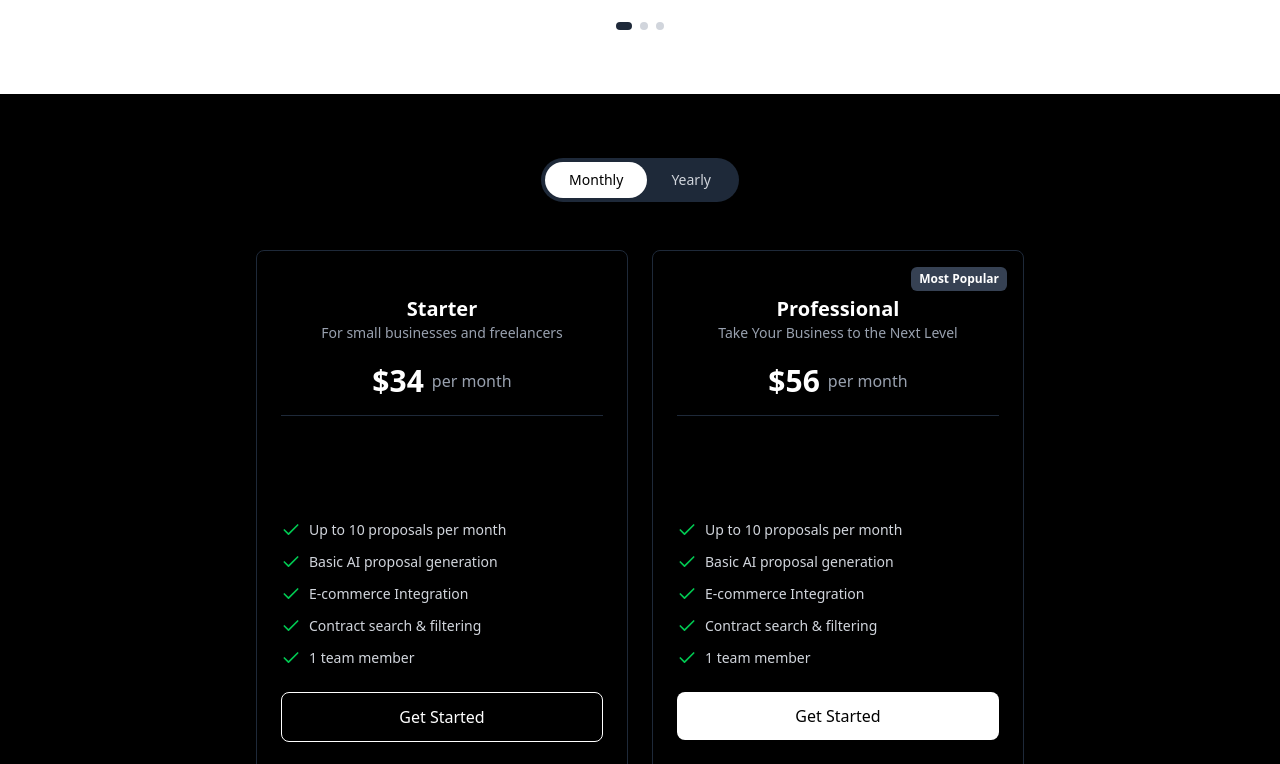
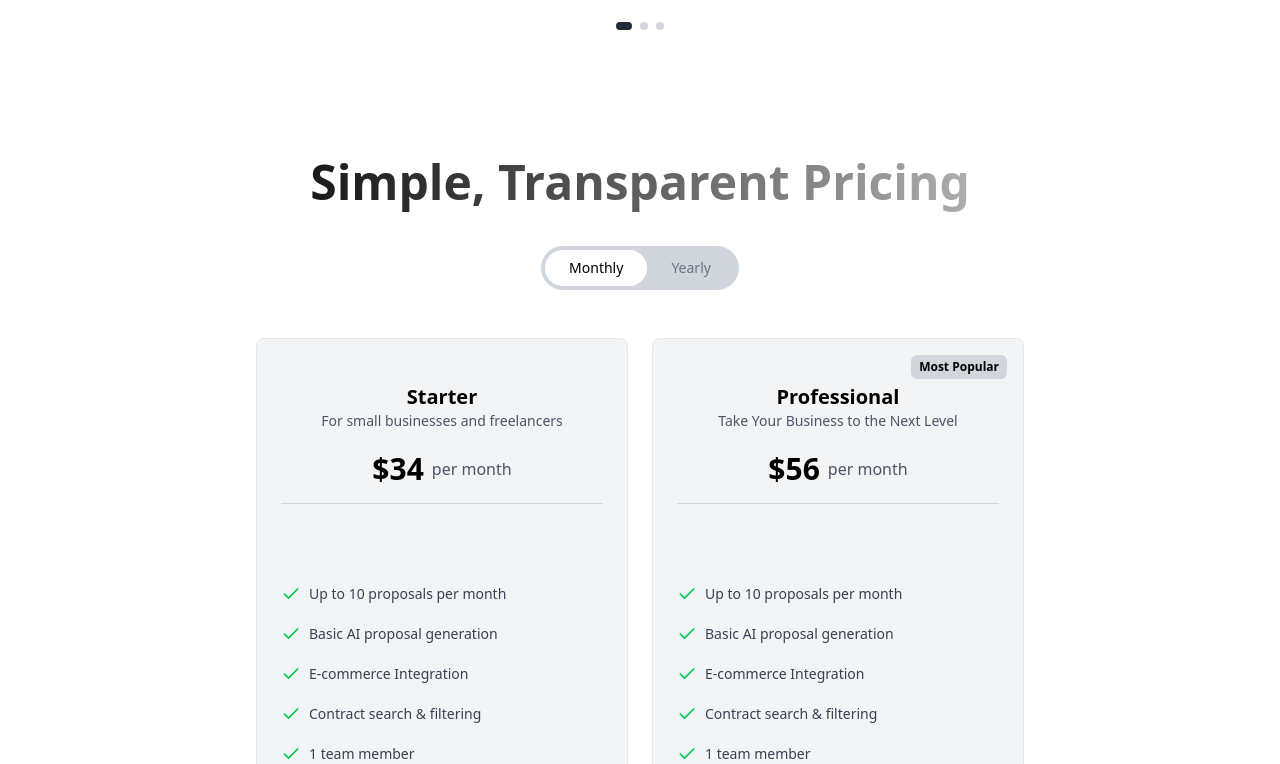
Before and after one commit to MohammedRasif/Zoomyteck, a React (Vite) app: page / in a window 1280 px wide. Shown: the part 3056-3820 px from the top of the page. Built offline with nearby package versions, Linux system fonts and the light colour scheme.

Commit message:
create payment section

```diff
--- a/src/component/Pages/PaymentCart.jsx
+++ b/src/component/Pages/PaymentCart.jsx
@@ -94,20 +94,27 @@ const Pricing = () => {
   }
 
   return (
-    <div className="w-full bg-black text-white py-16 px-4 sm:px-6 md:px-8 lg:px-10">
+    <div className={`w-full py-16 px-4 sm:px-6 md:px-8 lg:px-10 transition-colors duration-300 ${darkMode ? "bg-black text-white" : "  text-black"}`}>
+      <h1
+        className={`text-2xl sm:text-3xl md:text-4xl lg:text-5xl text-center bg-gradient-to-r ${darkMode ? "from-white to-gray-500" : "from-black to-gray-100"
+          } text-transparent bg-clip-text font-bold pb-4 sm:pb-6 md:pb-8 lg:pb-10`}
+      >
+        Simple, Transparent Pricing
+      </h1>
+
       <div className="max-w-4xl mx-auto">
         {/* Toggle Button */}
         <div className="flex justify-center mb-12">
-          <div className="bg-gray-800 p-1 rounded-full inline-flex">
+          <div className={`p-1 rounded-full inline-flex  ${darkMode ? "bg-zinc-900" : "bg-gray-300"}`}>
             <button
               onClick={() => setBillingCycle("monthly")}
-              className={`px-6 py-2 rounded-full text-sm font-medium transition-colors duration-200 ${billingCycle === "monthly" ? "bg-white text-black" : "text-gray-300"}`}
+              className={`px-6 py-2 rounded-full text-sm font-medium cursor-pointer  transition-colors duration-200 ${billingCycle === "monthly" ? "bg-white text-black" : "text-gray-500"}`}
             >
               Monthly
             </button>
             <button
               onClick={() => setBillingCycle("yearly")}
-              className={`px-6 py-2 rounded-full text-sm font-medium transition-colors duration-200 ${billingCycle === "yearly" ? "bg-white text-black" : "text-gray-300"}`}
+              className={`px-6 py-2 rounded-full text-sm font-medium cursor-pointer transition-colors duration-200 ${billingCycle === "yearly" ? "bg-white text-black" : "text-gray-500"}`}
             >
               Yearly
             </button>
@@ -128,40 +135,41 @@ const Pricing = () => {
               <motion.div
                 key={`${plan.name}-${index}`}
                 variants={cardVariants}
-                className="border border-gray-800 rounded-lg overflow-hidden h-[550px] transform transition-transform duration-200 hover:scale-105"
+                className={`border rounded-lg overflow-hidden h-[550px] transition-transform duration-200 hover:scale-105 ${darkMode ? "border-gray-800 bg-zinc-900" : "border-gray-200 bg-gray-100"}`}
               >
                 {/* Card Header */}
                 <div className="p-6 relative">
                   {plan.popular && (
-                    <div className="absolute top-4 right-4 bg-gray-700 text-xs font-semibold px-2 py-1 rounded-md">
+                    <div className={`absolute top-4 right-4 text-xs font-semibold px-2 py-1 rounded-md ${darkMode ? "bg-gray-700" : "bg-gray-300"}`}>
                       Most Popular
                     </div>
                   )}
                   <h3 className="text-xl font-bold text-center lg:mt-5">{plan.name}</h3>
-                  <p className="text-gray-400 text-sm text-center mb-4">{plan.description}</p>
+                  <p className={`text-sm text-center mb-4 ${darkMode ? "text-gray-400" : "text-gray-600"}`}>{plan.description}</p>
                   <div className="flex items-center justify-center lg:mt-5">
                     <span className="text-3xl font-bold">${plan.price}</span>
-                    <span className="text-gray-400 ml-2">per {billingCycle === "monthly" ? "month" : "year"}</span>
+                    <span className={`ml-2 ${darkMode ? "text-gray-400" : "text-gray-600"}`}>per {billingCycle === "monthly" ? "month" : "year"}</span>
                   </div>
-                  <div className="border-t border-gray-800 my-4"></div>
+                  <div className={`border-t my-4 ${darkMode ? "border-gray-800" : "border-gray-300"}`}></div>
                 </div>
 
                 {/* Features List */}
-                <div className="px-6 pb-6 lg:mt-16">
-                  <ul className="space-y-3">
+                <div className="px-6 pb-6 lg:mt-10">
+                  <ul className="space-y-5">
                     {plan.features.map((feature, idx) => (
                       <li key={idx} className="flex items-center">
                         <Check className="h-5 w-5 text-green-500 mr-2 flex-shrink-0" />
-                        <span className="text-sm text-gray-300">{feature}</span>
+                        <span className={`text-sm ${darkMode ? "text-gray-300" : "text-gray-700"}`}>{feature}</span>
                       </li>
                     ))}
                   </ul>
                 </div>
 
+
                 {/* CTA Button */}
-                <div className="px-6 pb-6">
+                <div className="px-6 pb-6 pt-5">
                   <button
-                    className={`w-full py-3 px-4 rounded-lg font-medium transition-transform duration-200 transform hover:scale-105 ${plan.popular ? "bg-white text-black hover:bg-gray-200" : "border border-white text-white hover:bg-gray-800"}`}
+                    className="w-full py-3 px-4 rounded-lg font-medium transition-transform duration-200 transform hover:scale-105 bg-white text-black hover:bg-gray-200 cursor-pointer "
                   >
                     Get Started
                   </button>
```
